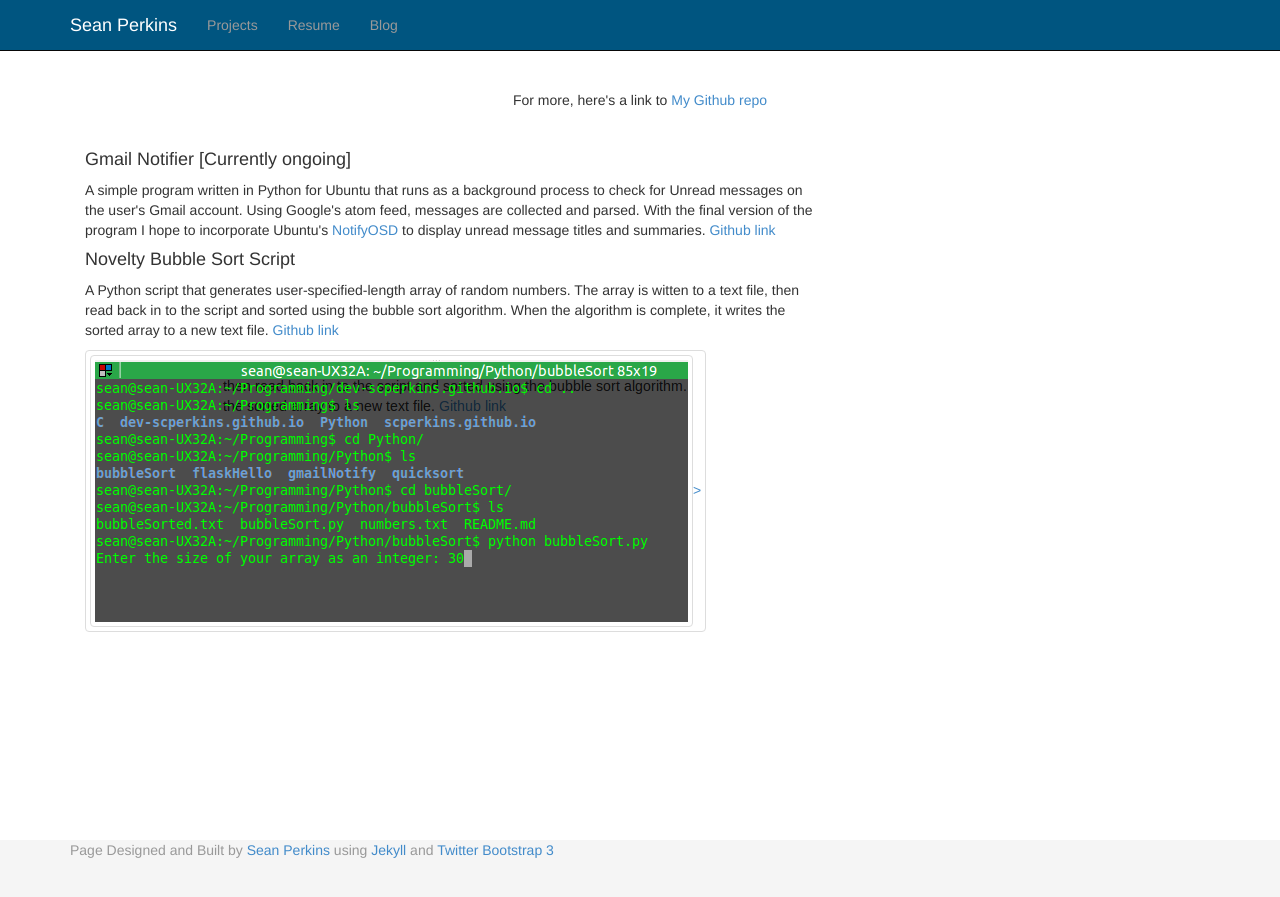
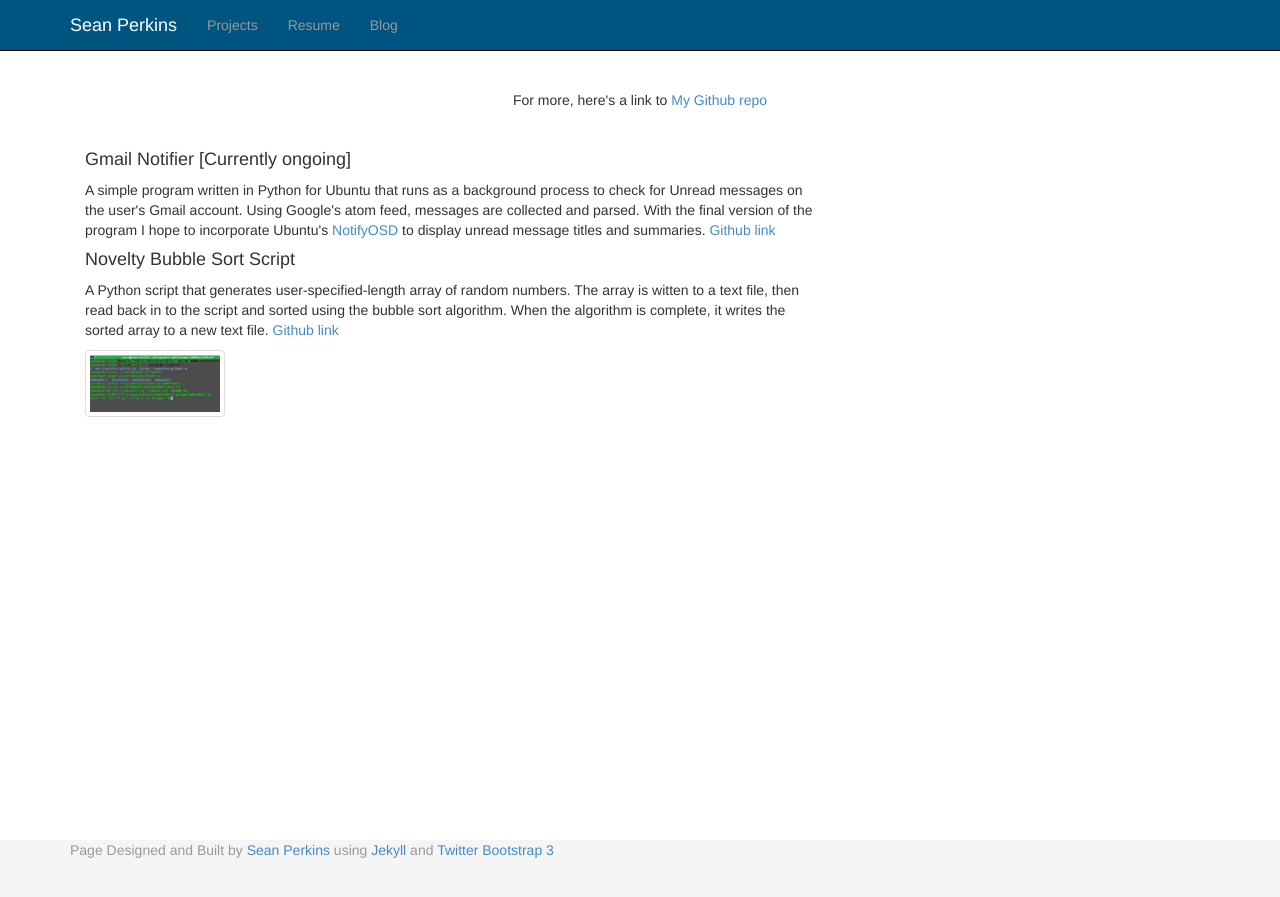
Before and after one commit to scperkins/scperkins.github.io, a Jekyll site: the page built from projects.html, in a window 1280 px wide. Shown: the top 897 px of the page. Built offline with Jekyll 4.4.1, drawn with Linux system fonts in a browser that asks for light colours.

Commit message:
fixed thumbnail

```diff
--- a/projects.html
+++ b/projects.html
@@ -15,7 +15,7 @@ layout: default
 			<p>A Python script that generates user-specified-length array of random numbers. The array is witten to a text file, then read back in to the script and sorted using the bubble sort algorithm. When the algorithm is complete, it writes the sorted array to a new text file. <a href="http://github.com/scperkins/bubbleSort">Github link</a></p>
 
 			 <!-- Button trigger modal -->
-			  <a data-toggle="modal" href="#myModal" class="img-thumbnail"><img src="/pics/bubbleSort1.png" class="img-thumbnail">></a>
+			  <a data-toggle="modal" href="#myModal"><img src="/pics/bubbleSort1.png" class="img-thumbnail" height="140" width="140"></a>
 
 			  <!-- Modal -->
 			  <div class="modal fade" id="myModal" tabindex="-1" role="dialog" aria-labelledby="myModalLabel" aria-hidden="true">
```
